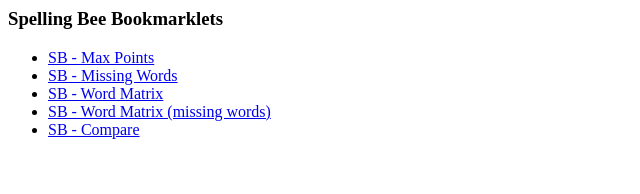
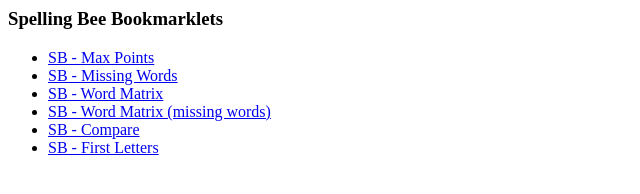
Before and after one commit to panoz7/spellingbee, a website: page bookmarklets.html in a window 1280 px wide. Shown: the whole page, without its empty margins (0-640 px from the left). Drawn offline with Linux system fonts and the light colour scheme.

Commit message:
add first letters bookmarklet

```diff
--- a/bookmarklets.html
+++ b/bookmarklets.html
@@ -152,6 +152,40 @@
 
 <li><a href="javascript:(function()%7Blet%20foundWords%20%3D%20%5B%5D%3B%0Aconst%20lis%20%3D%20document.getElementsByClassName('sb-wordlist-items-pag')%5B0%5D.getElementsByTagName('li')%3B%0Afor%20(let%20li%20of%20lis)%20%7B%0A%20%20%20%20foundWords.push(li.textContent)%3B%0A%7D%0A%0Aconst%20name%20%3D%20prompt(%22What%20is%20your%20name%3F%22)%3B%0A%0Aconst%20data%20%3D%20%7B%0A%20%20%20%20user_name%3A%20name%2C%20%0A%20%20%20%20words%3A%20foundWords%0A%7D%0A%0Afetch('https%3A%2F%2Fgriffinfriedman.com%2Fspelling-bee%2Fapi%2Fv1.php'%2C%20%7B%0A%20%20%20%20method%3A%20'POST'%2C%0A%20%20%20%20mode%3A%20'cors'%2C%20%0A%20%20%20%20body%3A%20JSON.stringify(data)%0A%7D).then(response%20%3D%3E%20console.log)%0A.catch(e%20%3D%3E%20console.log)%0A%0Awindow.open('https%3A%2F%2Fgriffinfriedman.com%2Fspelling-bee')%7D)()%3B">SB - Compare</a></li>
 
+<!--
+const letters = gameData.today.validLetters;
+
+let foundWords = [];
+const lis = document.getElementsByClassName('sb-wordlist-items-pag')[0].getElementsByTagName('li');
+for (let li of lis) {
+    foundWords.push(li.textContent);
+}
+const allWords = window.gameData.today.answers;
+const remainingWords = allWords.filter(word => foundWords.indexOf(word) < 0);
+
+let strings = [];
+
+strings.push('\t' + letters.join('\t'));
+
+for (let letter1 of letters) {
+    let string = letter1 + '\t';
+
+    for (let letter2 of letters) {
+
+        const count = remainingWords.filter(word => word.startsWith(letter1 + letter2)).length;
+
+        string += count > 0 ? count : '-';
+        string += "\t";
+
+    }
+
+    strings.push(string);
+}
+
+alert(strings.join("\n")); -->
+
+<li><a href="javascript:(function()%7Bconst%20letters%20%3D%20gameData.today.validLetters%3B%0A%0Alet%20foundWords%20%3D%20%5B%5D%3B%0Aconst%20lis%20%3D%20document.getElementsByClassName('sb-wordlist-items-pag')%5B0%5D.getElementsByTagName('li')%3B%0Afor%20(let%20li%20of%20lis)%20%7B%0A%20%20%20%20foundWords.push(li.textContent)%3B%0A%7D%0Aconst%20allWords%20%3D%20window.gameData.today.answers%3B%0Aconst%20remainingWords%20%3D%20allWords.filter(word%20%3D%3E%20foundWords.indexOf(word)%20%3C%200)%3B%0A%0Alet%20strings%20%3D%20%5B%5D%3B%0A%0Astrings.push('%5Ct'%20%2B%20letters.join('%5Ct'))%3B%0A%0Afor%20(let%20letter1%20of%20letters)%20%7B%0A%20%20%20%20let%20string%20%3D%20letter1%20%2B%20'%5Ct'%3B%0A%0A%20%20%20%20for%20(let%20letter2%20of%20letters)%20%7B%0A%0A%20%20%20%20%20%20%20%20const%20count%20%3D%20remainingWords.filter(word%20%3D%3E%20word.startsWith(letter1%20%2B%20letter2)).length%3B%0A%0A%20%20%20%20%20%20%20%20string%20%2B%3D%20count%20%3E%200%20%3F%20count%20%3A%20'-'%3B%0A%20%20%20%20%20%20%20%20string%20%2B%3D%20%22%5Ct%22%3B%0A%0A%20%20%20%20%7D%0A%0A%20%20%20%20strings.push(string)%3B%0A%7D%0A%0Aalert(strings.join(%22%5Cn%22))%3B%7D)()%3B">SB -  First Letters</a></li>
+
 </ul>
 
 </body>
```
